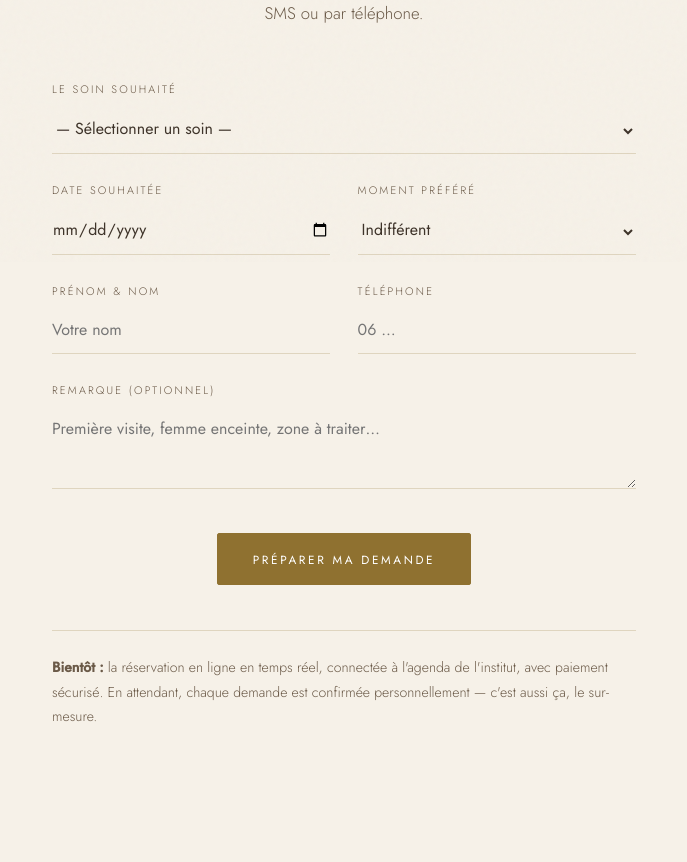
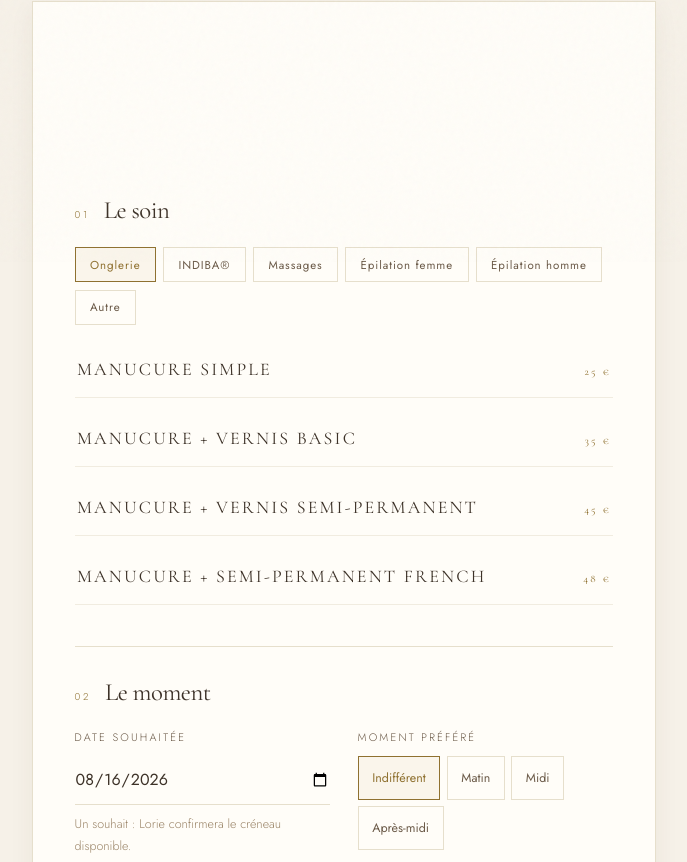
Before and after one commit to JManiez/perlina-by-l, a Next.js app: page /reservation in a window 1280 px wide. Shown: the part 538-1400 px from the top of the page, without its empty margins (296-983 px from the left). Built offline with nearby package versions, Linux system fonts and the light colour scheme; no server answers.

Commit message:
Refine reservation form design and booking flow
Co-authored-by: Cursor <cursoragent@cursor.com>

```diff
--- a/app/globals.css
+++ b/app/globals.css
@@ -401,21 +401,75 @@ blockquote{
 /* ===== FORMULAIRES ===== */
 form{display:grid;gap:1.7rem}
 .f2{display:grid;grid-template-columns:1fr 1fr;gap:1.7rem}
-label{font-size:.68rem;letter-spacing:.2em;text-transform:uppercase;color:var(--ink-soft);display:block;margin-bottom:.55rem}
+label,.label-like{font-size:.68rem;letter-spacing:.2em;text-transform:uppercase;color:var(--ink-soft);display:block;margin-bottom:.55rem}
 input,select,textarea{
-  width:100%;padding:.55rem 0 .7rem;border:none;border-bottom:1px solid var(--line);
+  width:100%;padding:.7rem 0 .75rem;border:none;border-bottom:1px solid var(--line);
   background:transparent;font-family:var(--font-sans), Jost, sans-serif;font-size:1rem;color:var(--ink);
-  transition:border-color .3s;outline:none;border-radius:0;
+  transition:border-color .3s;outline:none;border-radius:0;min-height:44px;
 }
 input:focus,select:focus,textarea:focus{border-bottom-color:var(--or-fonce)}
-textarea{min-height:110px;resize:vertical}
+textarea{min-height:110px;resize:vertical;line-height:1.6}
+input::placeholder,textarea::placeholder{color:#c4b49a}
 
 /* ===== RÉSERVATION ===== */
-.resa-wrap{max-width:680px;margin:0 auto}
-.resa-confirm{border:1px solid var(--line);padding:2.6rem;margin-top:1rem;background:var(--blanc)}
-.resa-confirm h3{font-size:1.8rem;margin-bottom:1rem;font-weight:400}
-.recap{font-family:var(--font-serif), 'Cormorant Garamond', Georgia, serif;font-size:1.12rem;color:var(--ink);line-height:2;border-left:1px solid var(--or);padding-left:1.4rem;margin:1.3rem 0 1.8rem}
-.notice{margin-top:2.8rem;border-top:1px solid var(--line);padding-top:1.5rem;font-size:.88rem}
+.resa-wrap{max-width:720px;margin:0 auto}
+.resa-card{
+  margin-top:3rem;padding:clamp(1.6rem,4vw,2.6rem);
+  background:var(--blanc);border:1px solid var(--line);box-shadow:var(--shadow-sm);
+}
+.resa-form{gap:0}
+.resa-block{padding-bottom:2rem;margin-bottom:2rem;border-bottom:1px solid var(--line)}
+.resa-block:last-of-type{margin-bottom:0}
+.resa-block-h{display:flex;align-items:baseline;gap:.85rem;margin-bottom:1.35rem}
+.resa-block-h span{
+  font-size:.62rem;letter-spacing:.28em;color:var(--or-fonce);
+  font-family:var(--font-sans), Jost, sans-serif;
+}
+.resa-block-h h3{font-size:1.55rem;font-weight:400;margin:0}
+.resa-cats{
+  display:flex;flex-wrap:wrap;gap:.45rem;margin-bottom:1.1rem;
+}
+.resa-cats button{
+  font-family:var(--font-sans), Jost, sans-serif;
+  font-size:.72rem;letter-spacing:.08em;color:var(--ink-soft);
+  background:transparent;border:1px solid var(--line);padding:.55rem .9rem;
+  cursor:pointer;transition:border-color .25s, color .25s, background .25s;
+}
+.resa-cats button.is-on,.resa-pills button.is-on{
+  color:var(--or-fonce);border-color:var(--or-fonce);background:rgba(184,149,74,.08);
+}
+.resa-choices{display:grid;gap:.35rem}
+.resa-choices.compact{grid-template-columns:1fr 1fr;gap:.35rem .9rem}
+.resa-choice{
+  display:flex;align-items:baseline;gap:.8rem;padding:.7rem .15rem;
+  border-bottom:1px solid rgba(143,113,48,.12);cursor:pointer;
+}
+.resa-choice input{position:absolute;opacity:0;pointer-events:none}
+.resa-choice .n{flex:1;font-family:var(--font-serif), 'Cormorant Garamond', Georgia, serif;font-size:1.12rem;color:var(--ink)}
+.resa-choice .p{font-family:var(--font-serif), 'Cormorant Garamond', Georgia, serif;color:var(--or-fonce);white-space:nowrap}
+.resa-choice.is-on .n{color:var(--or-fonce)}
+.resa-pills{display:flex;flex-wrap:wrap;gap:.4rem;margin-top:.15rem}
+.resa-pills button{
+  font-family:var(--font-sans), Jost, sans-serif;font-size:.78rem;
+  background:transparent;border:1px solid var(--line);color:var(--ink-soft);
+  padding:.55rem .85rem;cursor:pointer;min-height:44px;
+}
+.field-hint{font-size:.78rem;color:#9a8467;margin-top:.55rem}
+.field-err{font-size:.82rem;color:#8f4a30;margin-top:.7rem}
+label em{font-style:normal;letter-spacing:.08em;text-transform:none;color:#9a8467}
+.resa-submit{display:grid;justify-items:center;gap:.85rem;padding-top:.4rem;text-align:center}
+.resa-confirm{margin-top:0}
+.resa-confirm h3{font-size:clamp(1.7rem,3vw,2.1rem);margin:.4rem 0 1rem;font-weight:400}
+.resa-lead{font-size:.95rem;max-width:36rem}
+.resa-recap{display:grid;gap:1.15rem;margin:1.8rem 0 2rem;padding-left:1.4rem;border-left:1px solid var(--or)}
+.resa-recap dt{font-size:.62rem;letter-spacing:.22em;text-transform:uppercase;color:var(--or-fonce);margin-bottom:.2rem}
+.resa-recap dd{font-family:var(--font-serif), 'Cormorant Garamond', Georgia, serif;font-size:1.18rem;color:var(--ink)}
+.resa-actions{margin-top:0}
+.resa-back{
+  display:block;margin:1.5rem auto 0;background:none;border:none;cursor:pointer;
+  font:inherit;font-size:.82rem;color:#9a8467;text-decoration:underline;
+}
+.notice{margin-top:2.4rem;border-top:1px solid var(--line);padding-top:1.5rem;font-size:.88rem;color:#9a8467}
 
 /* ===== FOOTER ===== */
 .site-footer{
@@ -498,4 +552,6 @@ textarea{min-height:110px;resize:vertical}
   .foot-grid{grid-template-columns:1fr;text-align:center}
   .orn.center,.foot-brand{align-items:center}
   .foot-brand{display:flex;flex-direction:column;align-items:center}
+  .resa-choices.compact{grid-template-columns:1fr}
+  .resa-card{padding:1.35rem 1.15rem 1.7rem}
 }
--- a/app/reservation/page.jsx
+++ b/app/reservation/page.jsx
@@ -17,14 +17,13 @@ export default function Reservation() {
           Demander un <em>rendez-vous</em>
         </SectionTitle>
         <FadeIn>
-          <div style={{ marginTop: "3.2rem" }}>
+          <div className="resa-card">
             <ReservationForm />
           </div>
-          <div className="notice">
-            <strong>Bientôt :</strong> la réservation en ligne en temps réel, connectée à l&apos;agenda de
-            l&apos;institut, avec paiement sécurisé. En attendant, chaque demande est confirmée personnellement — c&apos;est
-            aussi ça, le sur-mesure.
-          </div>
+          <p className="notice">
+            La réservation en ligne en temps réel arrive bientôt. En attendant, chaque demande est lue et confirmée
+            par Lorie — c&apos;est aussi ça, le sur-mesure.
+          </p>
         </FadeIn>
       </div>
     </section>
--- a/components/ReservationForm.jsx
+++ b/components/ReservationForm.jsx
@@ -1,123 +1,291 @@
 "use client";
-import { useState } from "react";
+
+import { useMemo, useState } from "react";
 
 const TEL = "+33772567489";
 
+const CATS = [
+  {
+    id: "onglerie",
+    label: "Onglerie",
+    services: [
+      { name: "Manucure simple", price: "25 €" },
+      { name: "Manucure + vernis basic", price: "35 €" },
+      { name: "Manucure + vernis semi-permanent", price: "45 €" },
+      { name: "Manucure + semi-permanent french", price: "48 €" },
+    ],
+  },
+  {
+    id: "indiba",
+    label: "INDIBA®",
+    services: [
+      { name: "Soin visage INDIBA — 30 min", price: "100 €" },
+      { name: "Cure visage INDIBA — 6 + 1 offerte", price: "600 €" },
+      { name: "Soin corps INDIBA — 1 zone", price: "120 €" },
+      { name: "Cure corps INDIBA — 10 séances", price: "1 000 €" },
+    ],
+  },
+  {
+    id: "massages",
+    label: "Massages",
+    services: [
+      { name: "Massage détente — 30 min", price: "45 €" },
+      { name: "Massage détente — 45 min", price: "70 €" },
+      { name: "Massage détente — 1 h", price: "85 €" },
+    ],
+  },
+  {
+    id: "epi-f",
+    label: "Épilation femme",
+    hint: "Vous pourrez préciser d'autres zones en remarque.",
+    services: [
+      { name: "Épilation femme — sourcils", price: "12 €" },
+      { name: "Épilation femme — lèvres ou menton", price: "10 €" },
+      { name: "Épilation femme — aisselles", price: "15 €" },
+      { name: "Épilation femme — maillot simple", price: "15 €" },
+      { name: "Épilation femme — maillot échancré", price: "20 €" },
+      { name: "Épilation femme — ½ jambes", price: "20 €" },
+      { name: "Épilation femme — jambes complètes", price: "30 €" },
+      { name: "Épilation femme — ½ bras", price: "17 €" },
+      { name: "Épilation femme — bras complet", price: "20 €" },
+    ],
+  },
+  {
+    id: "epi-h",
+    label: "Épilation homme",
+    hint: "Vous pourrez préciser d'autres zones en remarque.",
+    services: [
+      { name: "Épilation homme — sourcils", price: "15 €" },
+      { name: "Épilation homme — aisselles", price: "17 €" },
+      { name: "Épilation homme — torse", price: "25 €" },
+      { name: "Épilation homme — dos + épaules", price: "27 €" },
+      { name: "Épilation homme — ½ jambes", price: "28 €" },
+      { name: "Épilation homme — jambes complètes", price: "30 €" },
+    ],
+  },
+  { id: "autre", label: "Autre", services: [{ name: "Autre / je ne sais pas encore", price: "" }] },
+];
+
+const MOMENTS = ["Indifférent", "Matin", "Midi", "Après-midi"];
+
+function todayISO() {
+  const d = new Date();
+  const off = d.getTimezoneOffset();
+  const local = new Date(d.getTime() - off * 60000);
+  return local.toISOString().slice(0, 10);
+}
+
+function formatDate(iso) {
+  const [y, m, d] = iso.split("-").map(Number);
+  return new Date(y, m - 1, d).toLocaleDateString("fr-FR", {
+    weekday: "long",
+    day: "numeric",
+    month: "long",
+  });
+}
+
+function smsHref(msg) {
+  const body = encodeURIComponent(msg);
+  const ios = typeof navigator !== "undefined" && /iPhone|iPad|iPod/i.test(navigator.userAgent);
+  return ios ? `sms:${TEL}&body=${body}` : `sms:${TEL}?body=${body}`;
+}
+
 export default function ReservationForm() {
+  const minDate = useMemo(todayISO, []);
+  const [cat, setCat] = useState("onglerie");
+  const [soin, setSoin] = useState("");
+  const [moment, setMoment] = useState("Indifférent");
+  const [tried, setTried] = useState(false);
   const [data, setData] = useState(null);
+
+  const current = CATS.find((c) => c.id === cat) || CATS[0];
 
   function handleSubmit(e) {
     e.preventDefault();
     const f = new FormData(e.target);
-    setData(Object.fromEntries(f.entries()));
+    const payload = Object.fromEntries(f.entries());
+    payload.soin = soin;
+    payload.moment = moment;
+    payload.nom = String(payload.nom || "").trim();
+    payload.tel = String(payload.tel || "").trim();
+    setTried(true);
+    if (!payload.soin || !payload.date || !payload.nom || !payload.tel) return;
+    setData(payload);
   }
 
   if (data) {
     const msg =
       `Bonjour, je souhaite prendre rendez-vous chez Perlina By L.\n` +
       `Soin : ${data.soin}\n` +
-      `Date souhaitée : ${data.date}${data.moment ? ` (${data.moment})` : ""}\n` +
+      `Date souhaitée : ${formatDate(data.date)}${data.moment ? ` (${data.moment})` : ""}\n` +
       `Nom : ${data.nom}\n` +
+      `Tél : ${data.tel}\n` +
       (data.remarque ? `Remarque : ${data.remarque}\n` : "");
+
     return (
-      <div className="resa-confirm">
+      <div className="resa-card resa-confirm">
+        <p className="eyebrow">Étape 2 sur 2</p>
         <h3>Votre demande est prête</h3>
-        <p>Vérifiez le récapitulatif, puis envoyez-le nous — nous vous confirmons le créneau au plus vite.</p>
-        <div className="recap">
-          {data.soin}
+        <p className="resa-lead">
+          Vérifiez le récapitulatif, puis envoyez-le par SMS. Lorie vous confirme le créneau personnellement.
+        </p>
+        <dl className="resa-recap">
+          <div>
+            <dt>Soin</dt>
+            <dd>{data.soin}</dd>
+          </div>
+          <div>
+            <dt>Quand</dt>
+            <dd>
+              {formatDate(data.date)}
+              {data.moment && data.moment !== "Indifférent" ? ` · ${data.moment}` : ""}
+            </dd>
+          </div>
+          <div>
+            <dt>Contact</dt>
+            <dd>
+              {data.nom}
               <br />
-          {data.date} {data.moment && `· ${data.moment}`}
-          <br />
-          {data.nom} · {data.tel}
-          {data.remarque && (
-            <>
-              <br />
-              « {data.remarque} »
-            </>
-          )}
+              {data.tel}
+            </dd>
           </div>
-        <div className="btn-row" style={{ marginTop: 0 }}>
-          <a className="btn btn-or" href={`sms:${TEL}?&body=${encodeURIComponent(msg)}`}>
+          {data.remarque ? (
+            <div>
+              <dt>Remarque</dt>
+              <dd>« {data.remarque} »</dd>
+            </div>
+          ) : null}
+        </dl>
+        <div className="btn-row resa-actions">
+          <a className="btn btn-or" href={smsHref(msg)}>
             Envoyer par SMS
           </a>
           <a className="btn btn-ghost" href={`tel:${TEL}`}>
-            Appeler l'institut
+            Appeler l&apos;institut
           </a>
         </div>
-        <p style={{ fontSize: ".82rem", marginTop: "1.4rem", color: "#9a8467" }}>
-          <button onClick={() => setData(null)} style={{ background: "none", border: "none", color: "inherit", textDecoration: "underline", cursor: "pointer", font: "inherit" }}>
+        <button type="button" className="resa-back" onClick={() => setData(null)}>
           Modifier ma demande
         </button>
-        </p>
       </div>
     );
   }
 
   return (
-    <form onSubmit={handleSubmit}>
-      <div>
-        <label htmlFor="r-soin">Le soin souhaité</label>
-        <select id="r-soin" name="soin" required defaultValue="">
-          <option value="" disabled>— Sélectionner un soin —</option>
-          <optgroup label="Onglerie">
-            <option>Manucure simple</option>
-            <option>Manucure + vernis basic</option>
-            <option>Manucure + vernis semi-permanent</option>
-            <option>Manucure + semi-permanent french</option>
-          </optgroup>
-          <optgroup label="INDIBA® EDNA PRO MAX">
-            <option>Soin visage INDIBA (30 min)</option>
-            <option>Cure visage INDIBA (6 séances + 1 offerte)</option>
-            <option>Soin corps INDIBA (1 zone)</option>
-            <option>Cure corps INDIBA (10 séances)</option>
-          </optgroup>
-          <optgroup label="Massages spa aux huiles chaudes">
-            <option>Massage 30 min</option>
-            <option>Massage 45 min</option>
-            <option>Massage 1 h</option>
-          </optgroup>
-          <optgroup label="Épilations">
-            <option>Épilation femme</option>
-            <option>Épilation homme</option>
-          </optgroup>
-          <option>Autre / je ne sais pas encore</option>
-        </select>
+    <form className="resa-form" onSubmit={handleSubmit} noValidate>
+      <section className="resa-block">
+        <header className="resa-block-h">
+          <span>01</span>
+          <h3>Le soin</h3>
+        </header>
+        <div className="resa-cats" role="tablist" aria-label="Univers de soins">
+          {CATS.map((c) => (
+            <button
+              key={c.id}
+              type="button"
+              role="tab"
+              aria-selected={cat === c.id}
+              className={cat === c.id ? "is-on" : ""}
+              onClick={() => {
+                setCat(c.id);
+                setSoin(c.id === "autre" ? c.services[0].name : "");
+              }}
+            >
+              {c.label}
+            </button>
+          ))}
         </div>
+        {current.hint ? <p className="field-hint">{current.hint}</p> : null}
+        <div className={`resa-choices${current.services.length > 5 ? " compact" : ""}`}>
+          {current.services.map((s) => (
+            <label key={s.name} className={`resa-choice${soin === s.name ? " is-on" : ""}`}>
+              <input
+                type="radio"
+                name="soin"
+                value={s.name}
+                checked={soin === s.name}
+                onChange={() => setSoin(s.name)}
+                required
+              />
+              <span className="n">{s.name}</span>
+              {s.price ? <span className="p">{s.price}</span> : null}
+            </label>
+          ))}
+        </div>
+        {tried && !soin ? <p className="field-err">Choisissez un soin pour continuer.</p> : null}
+      </section>
 
+      <section className="resa-block">
+        <header className="resa-block-h">
+          <span>02</span>
+          <h3>Le moment</h3>
+        </header>
         <div className="f2">
-        <div>
+          <div className="field">
             <label htmlFor="r-date">Date souhaitée</label>
-          <input id="r-date" name="date" type="date" required />
+            <input id="r-date" name="date" type="date" required min={minDate} defaultValue={minDate} />
+            <p className="field-hint">Un souhait : Lorie confirmera le créneau disponible.</p>
           </div>
-        <div>
-          <label htmlFor="r-moment">Moment préféré</label>
-          <select id="r-moment" name="moment">
-            <option>Indifférent</option>
-            <option>Matin</option>
-            <option>Midi</option>
-            <option>Après-midi</option>
-          </select>
+          <div className="field">
+            <span className="label-like" id="r-moment-label">
+              Moment préféré
+            </span>
+            <div className="resa-pills" role="group" aria-labelledby="r-moment-label">
+              {MOMENTS.map((m) => (
+                <button
+                  key={m}
+                  type="button"
+                  className={moment === m ? "is-on" : ""}
+                  onClick={() => setMoment(m)}
+                >
+                  {m}
+                </button>
+              ))}
             </div>
           </div>
+        </div>
+      </section>
 
+      <section className="resa-block">
+        <header className="resa-block-h">
+          <span>03</span>
+          <h3>Vos coordonnées</h3>
+        </header>
         <div className="f2">
-        <div>
-          <label htmlFor="r-nom">Prénom & nom</label>
-          <input id="r-nom" name="nom" required placeholder="Votre nom" />
+          <div className="field">
+            <label htmlFor="r-nom">Prénom &amp; nom</label>
+            <input id="r-nom" name="nom" required autoComplete="name" placeholder="Camille Dupont" />
           </div>
-        <div>
+          <div className="field">
             <label htmlFor="r-tel">Téléphone</label>
-          <input id="r-tel" name="tel" type="tel" required placeholder="06 …" />
+            <input
+              id="r-tel"
+              name="tel"
+              type="tel"
+              required
+              inputMode="tel"
+              autoComplete="tel"
+              placeholder="07 72 56 74 89"
+            />
           </div>
         </div>
-      <div>
-        <label htmlFor="r-rem">Remarque (optionnel)</label>
-        <textarea id="r-rem" name="remarque" style={{ minHeight: 80 }} placeholder="Première visite, femme enceinte, zone à traiter…" />
+        <div className="field">
+          <label htmlFor="r-rem">Remarque <em>(optionnel)</em></label>
+          <textarea
+            id="r-rem"
+            name="remarque"
+            rows={3}
+            placeholder="Première visite, grossesse, zone à traiter…"
+          />
         </div>
+      </section>
 
-      <button className="btn btn-or" type="submit" style={{ justifySelf: "center", marginTop: ".5rem" }}>
-        Préparer ma demande
+      <div className="resa-submit">
+        <button className="btn btn-or" type="submit">
+          Voir le récapitulatif
         </button>
+        <p className="field-hint">Aucun paiement en ligne — confirmation par SMS ou téléphone.</p>
+      </div>
     </form>
   );
 }
```
Lines whose indentation alone changed are shown as unchanged.
